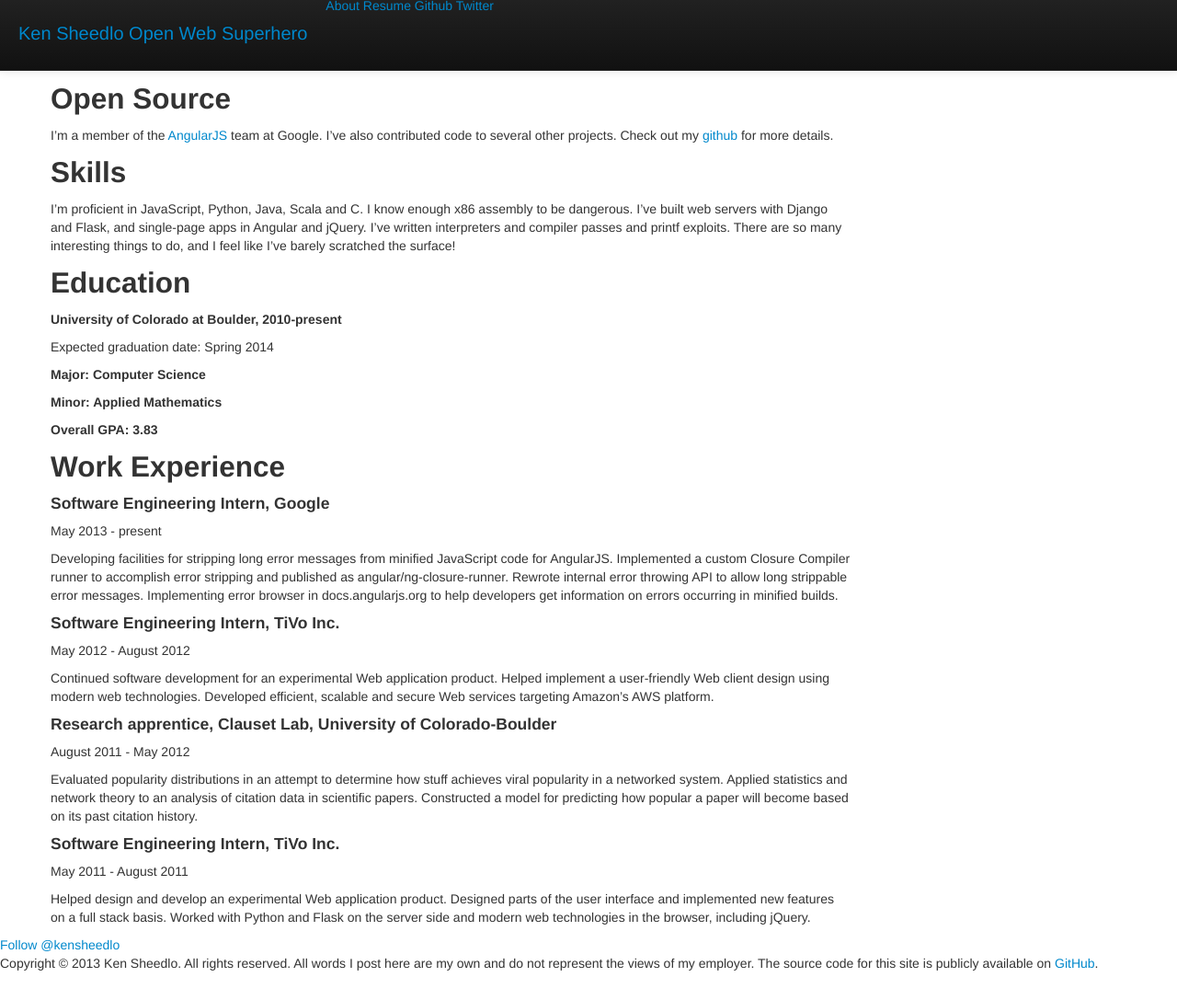
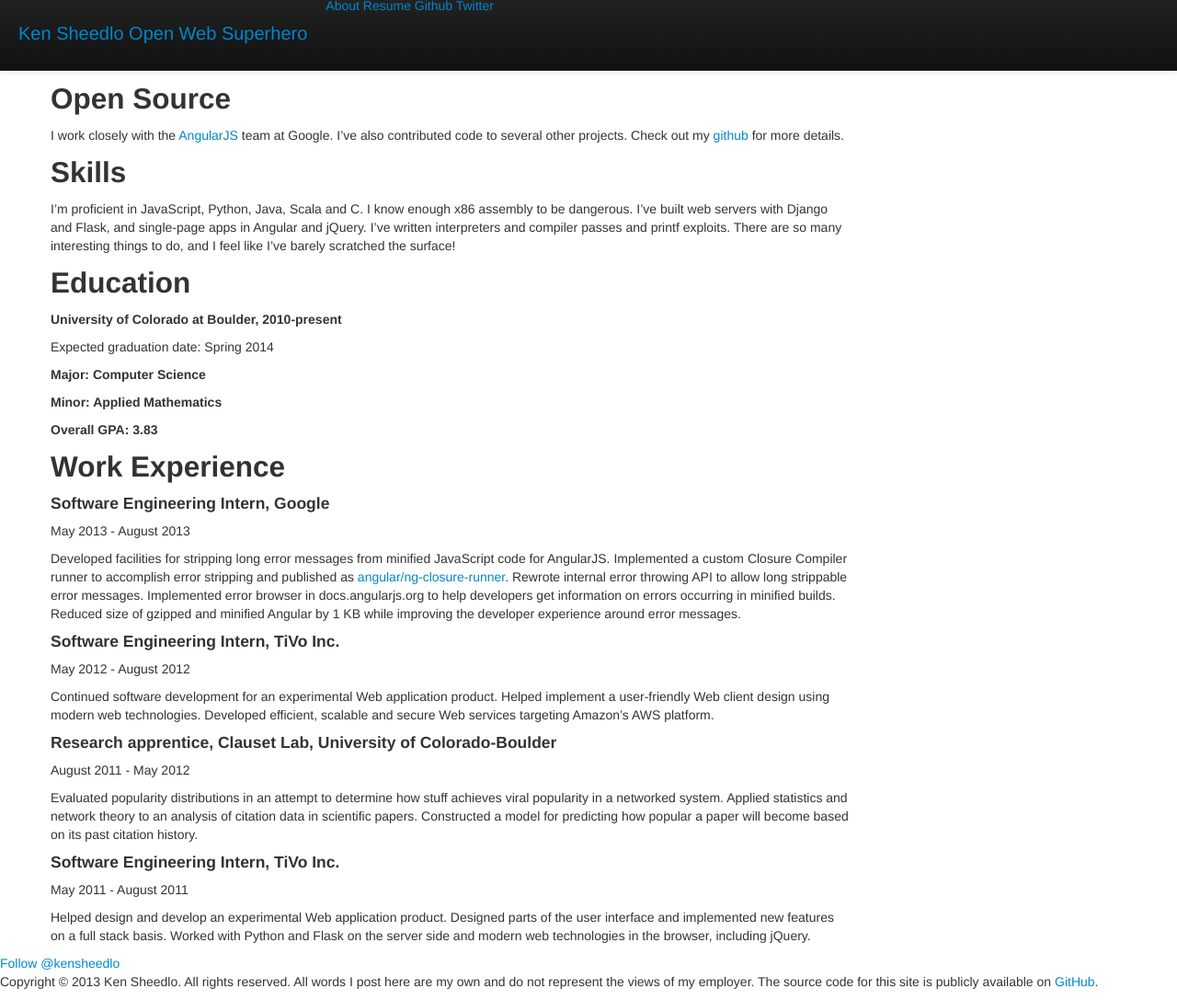
Before and after one commit to ksheedlo/blog, a Jekyll site: the page built from resume/index.md, in a window 1280 px wide, cut to the strip 104-1191 px from the top of the page. Shown: the whole strip at 92% size. Built offline with Jekyll 4.4.1, drawn with Linux system fonts in a browser that asks for light colours; Markdown is read by kramdown in place of the engine named in the settings; comment, search, counter and statistics services are not loaded.

Commit message:
update resume for leaving Google

```diff
--- a/resume/index.md
+++ b/resume/index.md
@@ -5,8 +5,8 @@ title: Ken Sheedlo | Resume
 
 ## Open Source
 
-I'm a member of the [AngularJS](http://angularjs.org) team at Google. I've also
-contributed code to several other projects. Check out my
+I work closely with the [AngularJS](http://angularjs.org) team at Google. I've
+also contributed code to several other projects. Check out my
 [github](https://github.com/ksheedlo) for more details.
 
 ## Skills
@@ -33,14 +33,17 @@ Expected graduation date: Spring 2014
 
 #### Software Engineering Intern, Google
 
-May 2013 - present
+May 2013 - August 2013
 
-Developing facilities for stripping long error messages from minified
-JavaScript code for AngularJS. Implemented a custom Closure Compiler runner to
-accomplish error stripping and published as angular/ng-closure-runner. Rewrote
-internal error throwing API to allow long strippable error messages.
-Implementing error browser in docs.angularjs.org to help developers get
-information on errors occurring in minified builds.
+Developed facilities for stripping long error messages from minified JavaScript
+code for AngularJS. Implemented a custom Closure Compiler runner to accomplish
+error stripping and published as
+[angular/ng-closure-runner](https://github.com/angular/ng-closure-runner).
+Rewrote internal error throwing API to allow long strippable error messages.
+Implemented error browser in docs.angularjs.org to help developers get
+information on errors occurring in minified builds. Reduced size of gzipped and
+minified Angular by 1 KB while improving the developer experience around error
+messages.
 
 #### Software Engineering Intern, TiVo Inc.
 
```
